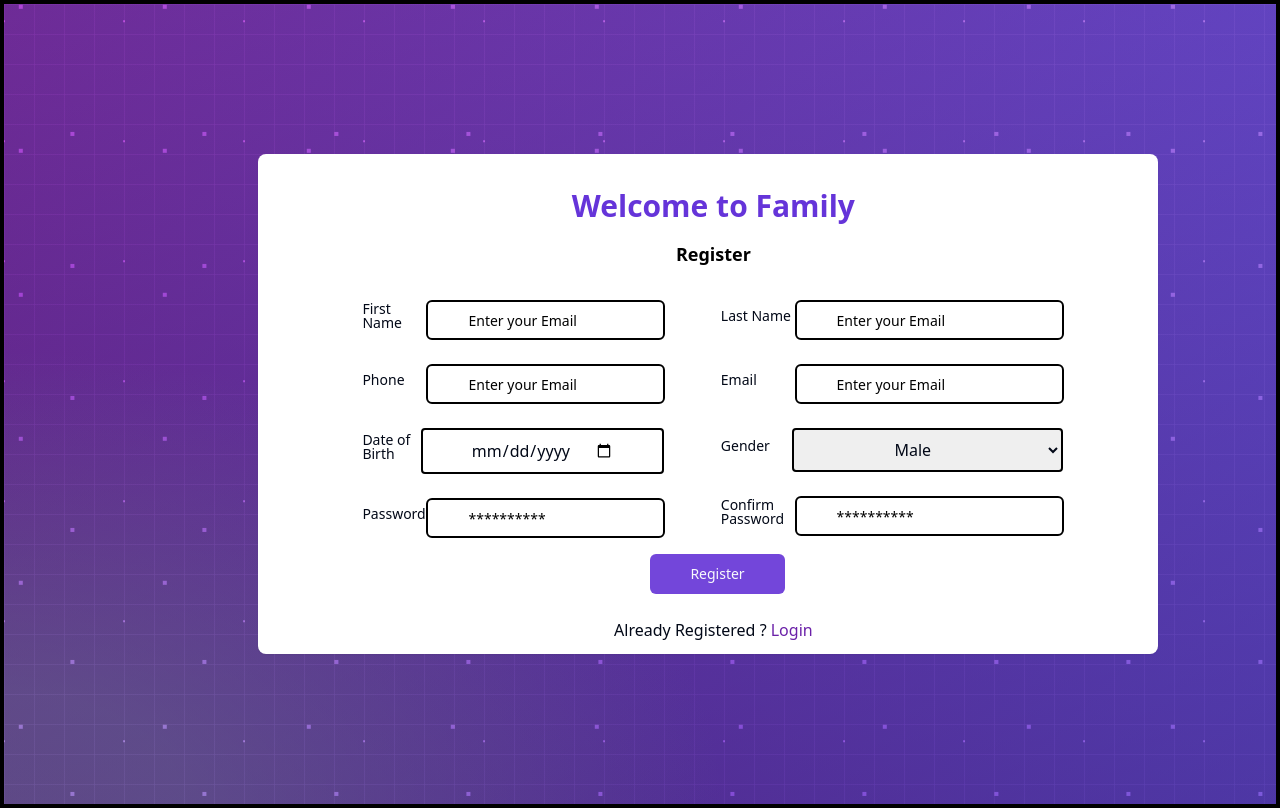
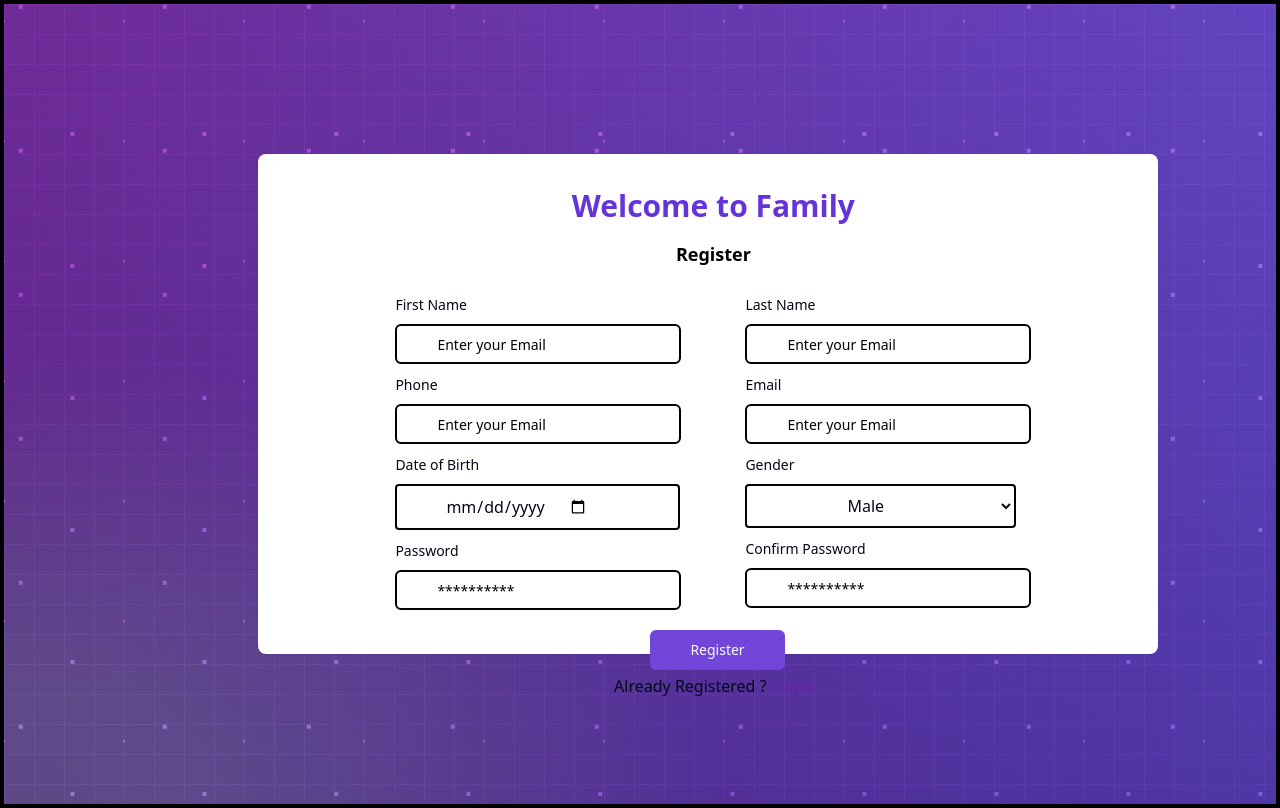
Before and after one commit to tejpatel1302/text-tiles-frontend, a React (Vite) app: page /user/register in a window 1280 px wide. Built offline with nearby package versions, Linux system fonts and the light colour scheme.

Commit message:
Refactor Register-form and Login components

```diff
--- a/src/components/common/Register-form.tsx
+++ b/src/components/common/Register-form.tsx
@@ -48,19 +48,19 @@ const Register = ({ redirect }: any) => {
         showSocial
       >
         <div className="flex flex-col">
-          <div  >
+          <div >
             <Form {...form}>
               <form
                 onSubmit={form.handleSubmit(submitData)}
-                className="space-y-4"
+                className=""
               >
-                <div className="flex justify-center gap-14">
-                  <div className="space-y-4">
+                <div className="flex justify-center gap-16 ">
+                  <div className="space-y-2">
                     <FormField
                       control={form.control}
                       name="email"
                       render={({ field }) => (
-                        <FormItem className="flex items-center ">
+                        <FormItem className=" items-center ">
                           <FormLabel className="w-[30%]">First Name</FormLabel>
                           <FormControl>
                             <Input
@@ -76,7 +76,7 @@ const Register = ({ redirect }: any) => {
                       control={form.control}
                       name="email"
                       render={({ field }) => (
-                        <FormItem className="flex items-center ">
+                        <FormItem className=" items-center ">
                           <FormLabel className="w-[30%]">Phone</FormLabel>
                           <FormControl>
                             <Input
@@ -93,7 +93,7 @@ const Register = ({ redirect }: any) => {
                       control={form.control}
                       name="email"
                       render={({ field }) => (
-                        <FormItem className="flex items-center ">
+                        <FormItem className=" items-center ">
                           <FormLabel className="w-[30%]">Date of Birth</FormLabel>
                           <div className="px-12 py-2 mr-[1px] border-[2px] border-black rounded-sm">
                             <input type="date" name="" id="" className="border-none " />
@@ -106,7 +106,7 @@ const Register = ({ redirect }: any) => {
                       control={form.control}
                       name="password"
                       render={({ field }) => (
-                        <FormItem className="flex items-center ">
+                        <FormItem className=" items-center ">
                           <FormLabel className="w-[30%]">Password</FormLabel>
                           <FormControl>
                             <Input
@@ -120,13 +120,13 @@ const Register = ({ redirect }: any) => {
                       )}
                     />
                   </div>
-                  <div className="space-y-4">
+                  <div className="space-y-2">
                     <FormField
 
                       control={form.control}
                       name="email"
                       render={({ field }) => (
-                        <FormItem className="flex items-center ">
+                        <FormItem className=" items-center ">
                           <FormLabel className="w-[30%]">Last Name</FormLabel>
                           <FormControl>
                             <Input
@@ -142,7 +142,7 @@ const Register = ({ redirect }: any) => {
                       control={form.control}
                       name="email"
                       render={({ field }) => (
-                        <FormItem className="flex items-center ">
+                        <FormItem className=" items-center ">
                           <FormLabel className="w-[30%]">Email</FormLabel>
                           <FormControl >
                             <Input
@@ -159,9 +159,10 @@ const Register = ({ redirect }: any) => {
                       control={form.control}
                       name="email"
                       render={({ field }) => (
-                        <FormItem className="flex items-center ">
+                        <FormItem className=" items-center ">
                           <FormLabel className="w-[30%]">Gender</FormLabel>
-                          <select className="px-24 py-2 mr-[1px] border-[2px] border-black rounded-sm">
+                          <br />
+                          <select className="px-24 py-2 mr-[1px] border-[2px] border-black rounded-sm bg-white">
                             <option value="">Male</option>
                             <option value="">Female</option>
                             <option value="">Others</option>
@@ -174,7 +175,7 @@ const Register = ({ redirect }: any) => {
                       control={form.control}
                       name="password"
                       render={({ field }) => (
-                        <FormItem className="flex items-center ">
+                        <FormItem className=" items-center ">
                           <FormLabel className="w-[30%]">Confirm Password</FormLabel>
                           <FormControl>
                             <Input
@@ -190,7 +191,7 @@ const Register = ({ redirect }: any) => {
                   </div>
                 </div>
                 <div>
-                  <Button className="px-10 relative left-72 " variant={'purple'}>
+                  <Button className="px-10 relative left-72 top-5 " variant={'purple'}>
                     Register
                   </Button>
                 </div>
--- a/src/components/core/LoginPages/Login.tsx
+++ b/src/components/core/LoginPages/Login.tsx
@@ -53,7 +53,7 @@ const Login = ({ redirect }: any) => {
                 onSubmit={form.handleSubmit(submitData)}
                 className=""
               >
-                <div className="">
+                <div className=" flex flex-col gap-1">
                   <FormField
                     control={form.control}
                     name="email"
```
